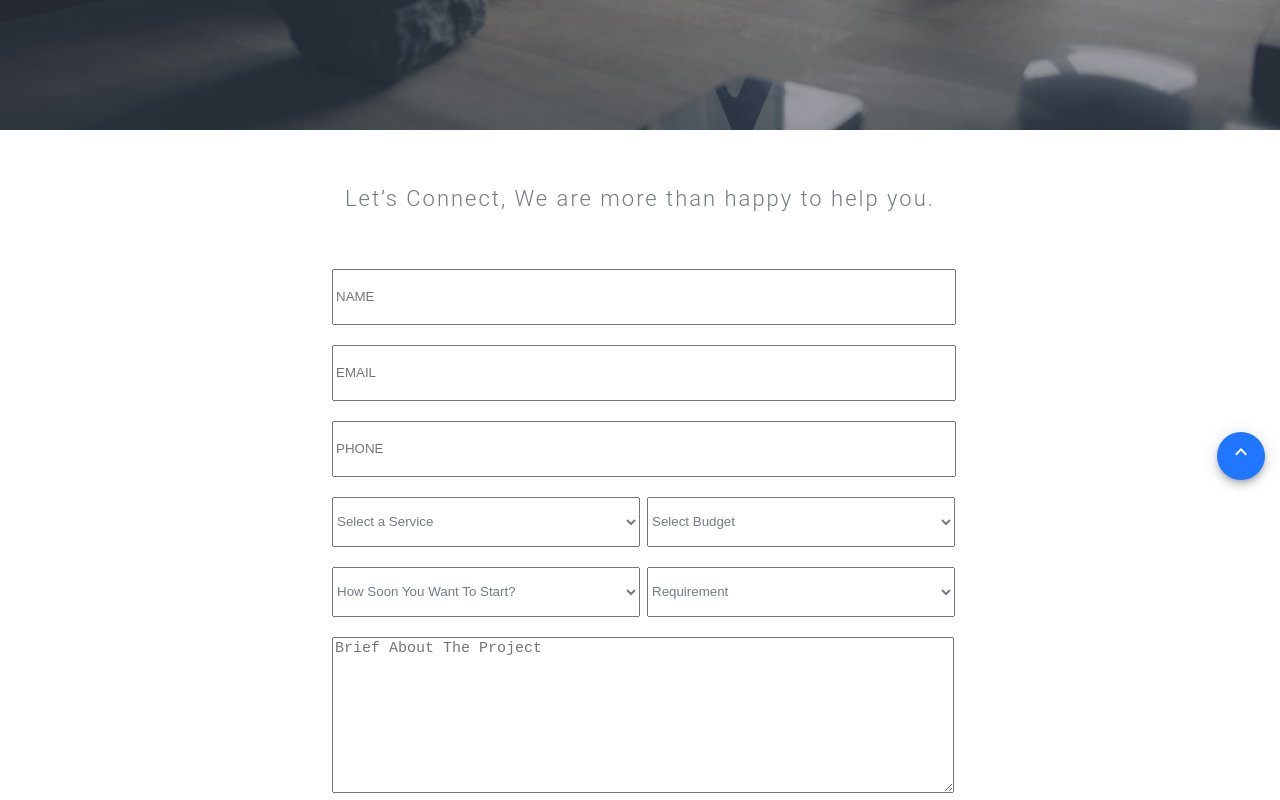
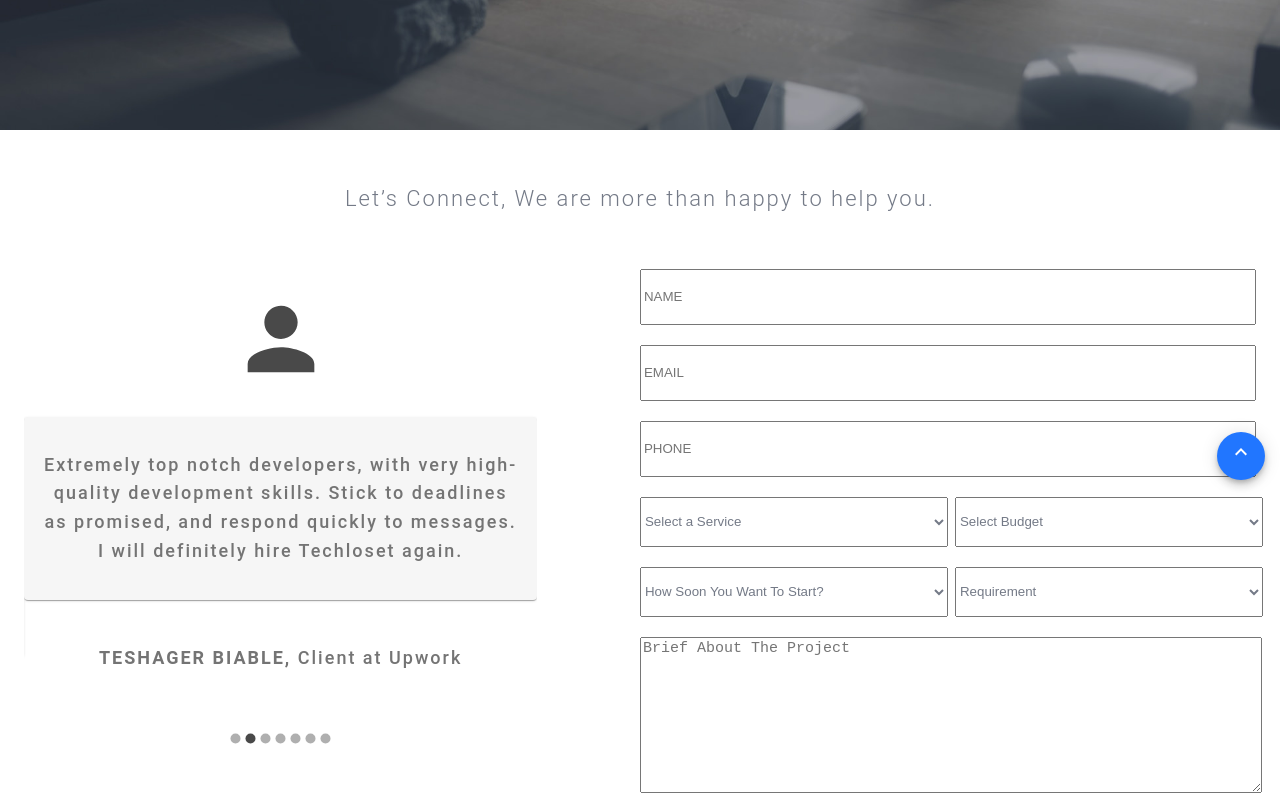
Before and after one commit to adnan-guru/TechlosetWeb-Project, a React (Create React App) app: page /contactus in a window 1280 px wide. Shown: the part 320-1120 px from the top of the page. Built offline with nearby package versions, Linux system fonts and the light colour scheme.

Commit message:
slider added.

```diff
--- a/package.json
+++ b/package.json
@@ -8,8 +8,10 @@
     "@testing-library/jest-dom": "^5.11.6",
     "@testing-library/react": "^11.1.2",
     "@testing-library/user-event": "^12.2.2",
+    "node-sass": "^5.0.0",
     "react": "^17.0.1",
     "react-dom": "^17.0.1",
+    "react-material-ui-carousel": "^2.1.2",
     "react-router-dom": "^5.2.0",
     "react-scripts": "4.0.0",
     "web-vitals": "^0.2.4"
--- /dev/null
+++ b/src/commonComponents/slider/slider.js
@@ -0,0 +1,125 @@
+import React from 'react';
+import Carousel from 'react-material-ui-carousel';
+import { Paper, Typography, Grid } from '@material-ui/core';
+import PersonSharpIcon from '@material-ui/icons/PersonSharp';
+import { useStyles } from './style';
+// import "./slider.scss"
+
+function Project(props) {
+  const classes = useStyles();
+  return (
+    <Grid container spacing={3}>
+      <Grid item xs={12} className={classes.iconGrid}>
+        <PersonSharpIcon className={classes.icon} fontSize={'large'} />
+      </Grid>
+      <Grid item xs={12}>
+        <Paper className={classes.paper}>
+          <Typography
+            variant="h6"
+            component="h5"
+            paragraph
+            style={{
+              backgroundColor: '#f6f6f6',
+              color: '#747474',
+              fontSize: '18px',
+              textAlign: 'center',
+              letterSpacing: '2px',
+              fontStyle: 'Roboto',
+            }}
+          >
+            <p>{props.item.description}</p>
+          </Typography>
+        </Paper>
+      </Grid>
+      <Grid item xs={12}>
+        <Typography
+          variant="h6"
+          component="h6"
+          style={{
+            marginTop: '20px',
+            marginBottom: '20px',
+            color: '#747474',
+            fontSize: '18px',
+            textAlign: 'center',
+            letterSpacing: '2px',
+            fontStyle: 'Roboto',
+          }}
+        >
+          <b> {props.item.name}</b> {props.item.last}
+        </Typography>
+      </Grid>
+    </Grid>
+  );
+}
+
+const items = [
+  {
+    name: 'THEREDCROSS, ',
+    last: 'Client at Fiverr',
+    description:
+      'Team Techloset is very professional. They continue to improve our application as requested. Communication with this team is very good. They are responsive, complete all revision according to detailed description, and deliver results quickly.',
+    color: '#64ACC8',
+  },
+  {
+    name: 'TESHAGER BIABLE, ',
+    last: 'Client at Upwork',
+    description:
+      'Extremely top notch developers, with very high-quality development skills. Stick to deadlines as promised, and respond quickly to messages. I will definitely hire Techloset again.',
+    color: '#64ACC8',
+  },
+  {
+    name: 'NE_ZYGIS, ',
+    last: 'Client at Fiverr',
+    description: 'Good quality and very quick with delivering.',
+    color: '#CE7E78',
+  },
+  {
+    name: 'HIPHELOHUWAH, ',
+    last: 'Client at Fiverr',
+    description: 'Outstanding experience!',
+    color: '#C9A27E',
+  },
+  {
+    name: 'BERTBECK, ',
+    last: 'Client at Fiverr',
+    description: 'Very easy to work with Techloset.',
+    color: '#7D85B1',
+  },
+  {
+    name: 'GANESH TANGELLA, ',
+    last: 'CEO Aspect Solutions',
+    description:
+      'Very skilled in ReactJS, MEAN and MERN stacks. Excellent React Native mobile developers and delivered excellent work in our development project and I enjoyed working with them. Communication was top-notch, they met all deadline.',
+    color: '#C9A27E',
+  },
+
+  {
+    name: 'MEL, ',
+    last: 'Client at Upwork',
+    description:
+      'It has been a great opportunity to work with Techloset. They have been helpful in providing more ideas for the project whilst delivering very effectively. Their key skills are experience, deadline oriented and Smart Work.',
+    color: '#C9A27E',
+  },
+];
+
+const Slider = () => {
+  return (
+    <div style={{ marginTop: '20px', color: '#494949' }}>
+      <Carousel
+        className="SecondExample"
+        autoPlay={true}
+        animation={'slide'}
+        indicators={true}
+        timeout={500}
+        navButtonsAlwaysVisible={false}
+        navButtonsAlwaysInvisible={true}
+      >
+        {items.map((item, index) => {
+          return <Project item={item} key={index} />;
+        })}
+      </Carousel>
+    </div>
+  );
+};
+
+export default Slider;
--- /dev/null
+++ b/src/commonComponents/slider/slider.scss
@@ -0,0 +1,25 @@
+// .SecondExample {
+//   width: 500px;
+
+//   .Project {
+//     position: relative;
+//     height: 300px;
+//     overflow: hidden;
+//     padding: 20px;
+
+//     * {
+//       color: white;
+//     }
+
+//     .CheckButton {
+//       margin-top: 40px;
+//       color: white;
+
+//       font-size: $header-font-size;
+//       border: 3px solid white;
+//       text-transform: capitalize;
+
+//       // transition: 200ms;
+//     }
+//   }
+// }
--- /dev/null
+++ b/src/commonComponents/slider/style.js
@@ -0,0 +1,21 @@
+import { makeStyles } from '@material-ui/core/styles';
+
+export const useStyles = makeStyles((theme) => ({
+  root: {
+    flexGrow: 1,
+  },
+  paper: {
+    padding: theme.spacing(2),
+    textAlign: 'center',
+    color: theme.palette.text.primary,
+    backgroundColor: '#f6f6f6',
+    // color: '#747474'
+  },
+  iconGrid: {
+    textAlign: 'center',
+    // fontSize: '30px'
+  },
+  icon: {
+    fontSize: '100px',
+  }
+}));
--- a/src/modules/contactus/components/letconnect/index.js
+++ b/src/modules/contactus/components/letconnect/index.js
@@ -3,49 +3,64 @@ import { style } from './style.js';
 import Grid from '@material-ui/core/Grid';
 import Typography from '@material-ui/core/Typography';
 import Container from '@material-ui/core/Container';
-
+import Slider from '../../../../commonComponents/slider/slider.js';
 
 function Contactus() {
   return (
     <Container>
-        <Grid container >
-            <Grid item md={2} xs={2}></Grid>
-            <Grid item md={8} xs={8}>
-                <Typography style={style.heading} variant='subtitle1'>
+      <Grid container>
+        {/* <Grid item md={2} xs={2}></Grid> */}
+        <Grid item md={12} xs={12}>
+          <Typography style={style.heading} variant="subtitle1">
             Let’s Connect, We are more than happy to help you.
           </Typography>
         </Grid>
-            <Grid item md={3} xs={2}></Grid>
 
-            <Grid container style={style.main}>
-                <Grid item md={3} xs={12}></Grid>
-                <Grid item md={6} xs={12}>
+        <Grid container item style={style.main}>
+          <Grid item md={5} xs={12} style={style.slider}>
+            <Slider />
+          </Grid>
+          <Grid item md={1} >
+          </Grid>
+          <Grid container item md={6} xs={12} sm={6}>
             <input style={style.inputs1} type="text" placeholder="NAME" />
             <input style={style.inputs2} type="text" placeholder="EMAIL" />
             <input style={style.inputs2} type="text" placeholder="PHONE" />
             <Grid container>
-                        <Grid item md={6} xs={6}>
+              <Grid item md={6} xs={6} sm={6}>
                 <select style={style.menu1}>
                   <option value="Select a Service">Select a Service</option>
-                                <option value="Mobile Application Development">Mobile Application Development</option>
+                  <option value="Mobile Application Development">
+                    Mobile Application Development
+                  </option>
                   <option value="Web Development">Web Development</option>
-                                <option value="Artificial Intelligence">Artificial Intelligence</option>
+                  <option value="Artificial Intelligence">
+                    Artificial Intelligence
+                  </option>
                   <option value="WordPress">WordPress</option>
-                                <option value="Consulting-Cloud and DevOps">Consulting-Cloud and DevOps</option>
-                                <option value="QA Service">QA Service</option><option value="Other">Other</option>
+                  <option value="Consulting-Cloud and DevOps">
+                    Consulting-Cloud and DevOps
+                  </option>
+                  <option value="QA Service">QA Service</option>
+                  <option value="Other">Other</option>
                 </select>
               </Grid>
               <Grid item md={6} xs={6}>
-                            <select style={style.menu2} >
+                <select style={style.menu2}>
                   <option value="Select Budget">Select Budget</option>
-                                <option value="<$5K">&lt;$5K</option><option value="<$10K+">&lt;$10K+</option>
-                                <option value="<$25K+">&lt;$25K+</option><option value="<$50K+">&lt;$50K+</option>
-                                <option value="<$100K+">&lt;$100K+</option><option value="Not Sure">Not Sure</option>
+                  <option value="<$5K">&lt;$5K</option>
+                  <option value="<$10K+">&lt;$10K+</option>
+                  <option value="<$25K+">&lt;$25K+</option>
+                  <option value="<$50K+">&lt;$50K+</option>
+                  <option value="<$100K+">&lt;$100K+</option>
+                  <option value="Not Sure">Not Sure</option>
                 </select>
               </Grid>
               <Grid item md={6} xs={6}>
-                            <select style={style.menu1} >
-                                <option value="How Soon You Want To Start?">How Soon You Want To Start?</option>
+                <select style={style.menu1}>
+                  <option value="How Soon You Want To Start?">
+                    How Soon You Want To Start?
+                  </option>
                   <option value="Right Now">Right Now</option>
                   <option value="In few Weeks">In few Weeks</option>
                   <option value="In few Months">In few Months</option>
@@ -55,25 +70,31 @@ function Contactus() {
               <Grid item md={6} xs={6}>
                 <select style={style.menu2}>
                   <option value="Requirement">Requirement</option>
-                                <option value="Hire Dedicated Team">Hire Dedicated Team</option>
+                  <option value="Hire Dedicated Team">
+                    Hire Dedicated Team
+                  </option>
                   <option value="New Project">New Project</option>
                   <option value="Existing Project">Existing Project</option>
-                                <option value="Support-Maintenance">Support-Maintenance</option>
+                  <option value="Support-Maintenance">
+                    Support-Maintenance
+                  </option>
                 </select>
               </Grid>
               <Grid col md={12} xs={12}>
-                            <textarea style={style.option} cols="40" rows="10" placeholder="Brief About The Project" />
+                <textarea
+                  style={style.option}
+                  cols="40"
+                  rows="10"
+                  placeholder="Brief About The Project"
+                />
               </Grid>
-                        <Grid col md={12} xs={12}>
-                        </Grid>
+              <Grid col md={12} xs={12}></Grid>
               <input style={style.contact} type="submit" value="LET'S TALK" />
             </Grid>
           </Grid>
-                <Grid item md={3} xs={12}></Grid>
         </Grid>
       </Grid>
     </Container>
-
-    )
+  );
 }
 export default Contactus;
--- a/src/modules/contactus/components/letconnect/style.js
+++ b/src/modules/contactus/components/letconnect/style.js
@@ -1,4 +1,4 @@
-import { colors } from '../../../../constants/color'
+import { colors } from '../../../../constants/color';
 export const style = {
   heading: {
     marginTop: '50px',
@@ -6,7 +6,7 @@ export const style = {
     fontSize: '22px',
     letterSpacing: '2px',
     fontWeight: '300',
-        color: colors.primaryColor
+    color: colors.primaryColor,
   },
 
   main: {
@@ -16,8 +16,6 @@ export const style = {
     height: '50px',
     width: '100%',
     outline: 'none',
-
-
   },
   inputs2: {
     marginTop: '20px',
@@ -30,17 +28,15 @@ export const style = {
     height: '50px',
     width: '100%',
     outline: 'none',
-        color: colors.primaryColor
-
+    color: colors.primaryColor,
   },
   menu2: {
     marginTop: '20px',
-        marginLeft:'7px',
+    marginLeft: '7px',
     height: '50px',
     width: '100%',
     outline: 'none',
-        color: colors.primaryColor
-
+    color: colors.primaryColor,
   },
   option: {
     fontSize: '15px',
@@ -48,7 +44,7 @@ export const style = {
     height: '150px',
     width: '100%',
     outline: 'none',
-        color: colors.primaryColor
+    color: colors.primaryColor,
   },
   contact: {
     marginTop: '20px',
@@ -63,5 +59,7 @@ export const style = {
     lineHeight: '17px',
     outline: 'none',
   },
-
-}
+  slider: {
+    marginBottom: '50px',
+  },
+};
```
Also changed, not shown: 1 other file (tests, documents, lock files or other folders). Lines whose indentation alone changed are shown as unchanged.
